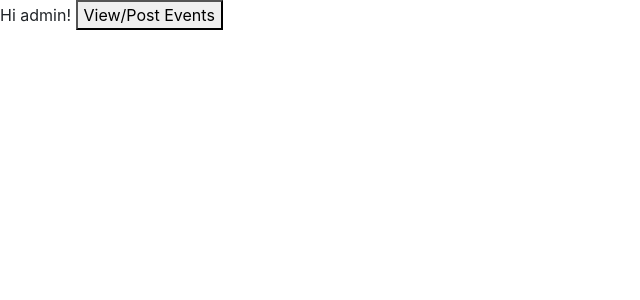
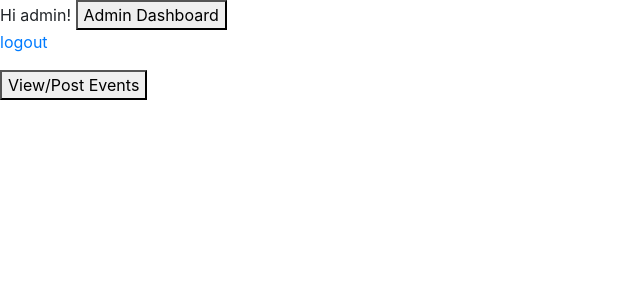
Before and after one commit to cesarsalaad/SC-Alumni-Engagement-App, a Django app: page / in a window 1280 px wide. Shown: the top 300 px of the page, without its empty margins (0-640 px from the left). Run offline with Django 3.2, Linux system fonts and the light colour scheme; a user stored in the database is signed in; some libraries are stand-ins or nearby versions.

Commit message:
redirect buttons after login, more customization

```diff
--- a/mysite/settings.py
+++ b/mysite/settings.py
@@ -123,4 +123,5 @@ STATIC_URL = '/static/'
 
 
 # Successful Login Redirect
-LOGIN_REDIRECT_URL = '/'
+LOGIN_REDIRECT_URL = 'home'
+LOGOUT_REDIRECT_URL = 'home'
--- a/mysite/urls.py
+++ b/mysite/urls.py
@@ -22,5 +22,9 @@ urlpatterns = [
 	url(r'^',include('events.urls')),
     path('admin/', admin.site.urls),
     path('accounts/', include('django.contrib.auth.urls')),
-    path('', TemplateView.as_view(template_name='home.html'), name='home')
+    path('', TemplateView.as_view(template_name='home.html'), name='home'),
 ]
+
+admin.site.site_header = "SCU Alumni Events"
+admin.site.site_title = "SCU Alumni Events Admin Portal"
+admin.site.index_title = "Welcome to SCU Alumni Events"
--- a/templates/home.html
+++ b/templates/home.html
@@ -6,6 +6,10 @@
 {% block content %}
 {% if user.is_authenticated %}
   Hi {{ user.username }}!
+  {% if request.user.is_superuser %}
+    <a href="/admin"><button>Admin Dashboard</button></a>
+  {% endif %}
+  <p><a href="{% url 'logout' %}">logout</a></p>
   <a href="/alumni"><button>View/Post Events</button></a>
 {% else %}
   <p>You are not logged in</p>
```
Also changed, not shown: db.sqlite3.
